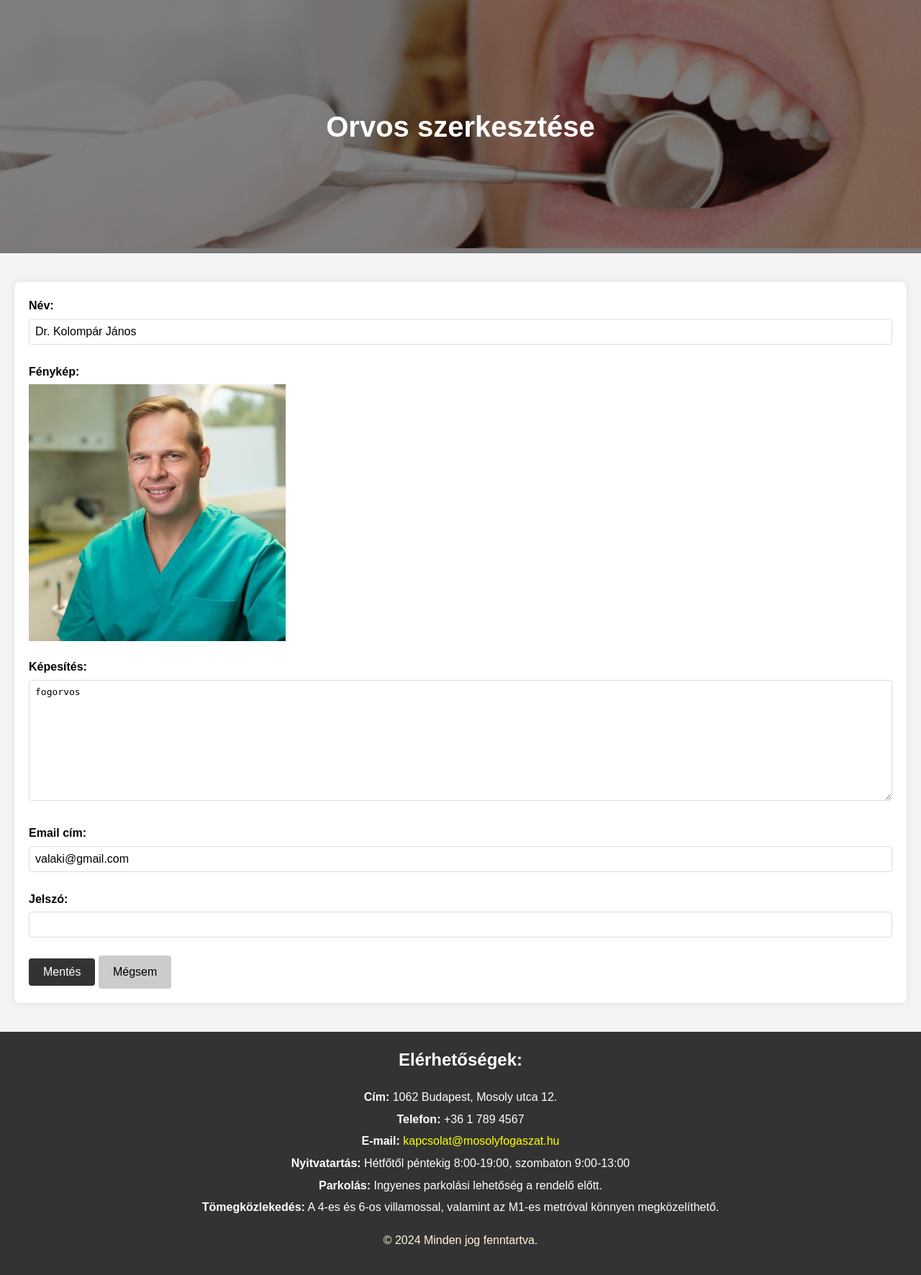
After one commit to sanyopapa/Szakdolgozat, a Django app: page /custom_admin/edit_doctor/747f8785-7071-4253-939f-8b8a520d698a/ in a window 1280 px wide. The commit adds this page. Shown: the whole page at 72% size. Run offline with Django 5.2, Linux system fonts and the light colour scheme; a user stored in the database is signed in; data comes from the database, SQL or seed files in the repository; both versions use the stored data as it was after the commit.

Commit message:
dokik hozzáadása szerkesztése törlése megvan az admin oldalon

```diff
--- a/rendelo/rendeloweboldal/forms.py
+++ b/rendelo/rendeloweboldal/forms.py
@@ -1,5 +1,6 @@
+from uuid import uuid4
 from django import forms
-from .models import RendeloUser, Patient, Treatment
+from .models import RendeloUser, Patient, Treatment, Doctor
 from datetime import timedelta
 
 class RegistrationForm(forms.ModelForm):
@@ -67,3 +68,36 @@ class TreatmentForm(forms.ModelForm):
         super().__init__(*args, **kwargs)
         if self.instance and self.instance.pk and self.instance.duration:
             self.initial['duration'] = int(self.instance.duration.total_seconds() // 60)
+
+class DoctorForm(forms.ModelForm):
+    email = forms.EmailField(label='Email cím')
+    password = forms.CharField(widget=forms.PasswordInput, label='Jelszó', required=False)
+
+    class Meta:
+        model = Doctor
+        fields = ['name', 'photo', 'qualification']
+
+    def __init__(self, *args, **kwargs):
+        super().__init__(*args, **kwargs)
+        self.fields['photo'].widget.attrs.update({'class': 'custom-file-input'})
+        self.fields['photo'].label = 'Fénykép'
+        self.fields['photo'].help_text = ''
+        self.fields['photo'].widget.attrs.update({'class': 'custom-file-input'})
+
+    def save(self, commit=True):
+        doctor = super().save(commit=False)
+        if not doctor.pk:
+            if RendeloUser.objects.filter(email=self.cleaned_data['email']).exists():
+                self.add_error('email', 'Ez az e-mail cím már létezik.')
+                return None
+            user_id = str(uuid4())
+            user = RendeloUser.objects.create_user(
+                id=user_id,
+                username=self.cleaned_data['email'],
+                email=self.cleaned_data['email'],
+                password=self.cleaned_data['password']
+            )
+            doctor.id = user_id
+        if commit:
+            doctor.save()
+        return doctor
--- a/rendelo/rendeloweboldal/static/Css/admin_style.css
+++ b/rendelo/rendeloweboldal/static/Css/admin_style.css
@@ -217,3 +226,64 @@ footer {
 .delete-button:hover {
     background-color: #c0392b;
 }
+
+.edit-button {
+    background-color: #3498db;
+    color: white;
+}
+
+.edit-button:hover {
+    background-color: #2980b9;
+}
+
+.add-button {
+    display: inline-block;
+    padding: 10px 20px;
+    margin-bottom: 10px;
+    border: none;
+    border-radius: 4px;
+    background-color: #2ecc71;
+    color: white;
+    text-decoration: none;
+    font-size: 1em;
+    cursor: pointer;
+    transition: background-color 0.3s;
+}
+
+.add-button:hover {
+    background-color: #27ae60;
+}
+
+.doctor-thumbnail {
+    max-width: 50px;
+    max-height: 50px;
+    margin-right: 10px;
+}
+
+.form-group {
+    margin-bottom: 15px;
+}
+
+.form-group label {
+    display: block;
+    font-weight: bold;
+    margin-bottom: 5px;
+}
+
+.form-group input,
+.form-group select,
+.form-group textarea {
+    width: 100%;
+    padding: 8px;
+    box-sizing: border-box;
+}
+
+.custom-file-input {
+    display: none;
+}
+
+.photo-container {
+    display: flex;
+    align-items: center;
+    gap: 20px;
+}
--- /dev/null
+++ b/rendelo/rendeloweboldal/templates/edit_doctor.html
@@ -0,0 +1,91 @@
+{% load static %}
+<!DOCTYPE html>
+<html lang="hu">
+<head>
+    <meta charset="UTF-8">
+    <meta name="viewport" content="width=device-width, initial-scale=1.0">
+    <title>Orvos szerkesztése</title>
+    <link rel="stylesheet" href="{% static 'css/admin_style.css' %}">
+    <link rel="icon" href="{% static 'images/favicon.webp' %}" type="image/webp">
+</head>
+<body>
+    <header>
+        <div class="header-container">
+            <img src="{% static 'images/fooldal_kep.png' %}" alt="Főoldal fotó" class="header-image">
+            <div class="overlay">
+                <h1 class="header-title">Orvos szerkesztése</h1>
+            </div>
+        </div>
+    </header>
+    <main>
+        <form method="post" enctype="multipart/form-data">
+            {% csrf_token %}
+            <div class="form-group">
+                <label for="id_name">Név:</label>
+                {{ form.name }}
+            </div>
+            <div class="form-group">
+                <label for="id_photo">Fénykép:</label>
+                <div class="photo-container">
+                    {% if doctor.photo %}
+                    <div class="doctor-photo">
+                        <img src="{{ doctor.photo.url }}" alt="{{ doctor.name }}" class="doctor-image" id="current-photo">
+                    </div>
+                    {% endif %}
+                    <input type="file" name="photo" id="id_photo" class="custom-file-input">
+                    <img id="new-photo-preview" class="doctor-image" style="display:none;">
+                </div>
+            </div>
+            <div class="form-group">
+                <label for="id_qualification">Képesítés:</label>
+                {{ form.qualification }}
+            </div>
+            <div class="form-group">
+                <label for="id_email">Email cím:</label>
+                {{ form.email }}
+            </div>
+            <div class="form-group">
+                <label for="id_password">Jelszó:</label>
+                {{ form.password }}
+            </div>
+            <button type="submit">Mentés</button>
+            <a href="{% url 'admin_view' %}" class="button">Mégsem</a>
+        </form>
+    </main>
+    <footer>
+        <div class="contact-info">
+            <h2>Elérhetőségek:</h2>
+            <p><strong>Cím:</strong> 1062 Budapest, Mosoly utca 12.</p>
+            <p><strong>Telefon:</strong> +36 1 789 4567</p>
+            <p><strong>E-mail:</strong> <a href="mailto:kapcsolat@mosolyfogaszat.hu">kapcsolat@mosolyfogaszat.hu</a></p>
+            <p><strong>Nyitvatartás:</strong> Hétfőtől péntekig 8:00-19:00, szombaton 9:00-13:00</p>
+            <p><strong>Parkolás:</strong> Ingyenes parkolási lehetőség a rendelő előtt.</p>
+            <p><strong>Tömegközlekedés:</strong> A 4-es és 6-os villamossal, valamint az M1-es metróval könnyen megközelíthető.</p>
+        </div>
+        <p class="copy">&copy; 2024 Minden jog fenntartva.</p>
+    </footer>
+    <script>
+        document.getElementById('id_photo').addEventListener('change', function(event) {
+            var reader = new FileReader();
+            reader.onload = function() {
+                var preview = document.getElementById('new-photo-preview');
+                preview.src = reader.result;
+                preview.style.display = 'block';
+                var currentPhoto = document.getElementById('current-photo');
+                if (currentPhoto) {
+                    currentPhoto.style.display = 'none';
+                }
+            };
+            reader.readAsDataURL(event.target.files[0]);
+        });
+
+        document.getElementById('current-photo').addEventListener('click', function() {
+            document.getElementById('id_photo').click();
+        });
+
+        document.getElementById('new-photo-preview').addEventListener('click', function() {
+            document.getElementById('id_photo').click();
+        });
+    </script>
+</body>
+</html>
--- a/rendelo/rendeloweboldal/templates/kezdooldal.html
+++ b/rendelo/rendeloweboldal/templates/kezdooldal.html
@@ -51,7 +51,7 @@
                 </tr>
                 {% for treatment in treatments %}
                 <tr>
-                    <td>{{ treatment.description }}</td>
+                    <td>{{ treatment.name }}</td>
                     <td>{{ treatment.price }} Ft</td>
                 </tr>
                 {% endfor %}
--- a/rendelo/rendeloweboldal/urls.py
+++ b/rendelo/rendeloweboldal/urls.py
@@ -10,6 +10,9 @@ urlpatterns = [
     path('custom_admin/add_treatment/', views.add_treatment, name='add_treatment'),
     path('custom_admin/edit_treatment/<uuid:treatment_id>/', views.edit_treatment, name='edit_treatment'),
     path('custom_admin/delete_treatment/<uuid:treatment_id>/', views.delete_treatment, name='delete_treatment'),
+    path('custom_admin/add_doctor/', views.add_doctor, name='add_doctor'),
+    path('custom_admin/edit_doctor/<str:doctor_id>/', views.edit_doctor, name='edit_doctor'),
+    path('custom_admin/delete_doctor/<str:doctor_id>/', views.delete_doctor, name='delete_doctor'),
     path('register/', views.register_view, name='register'),
     path('login/', views.login_view, name='login'),
     path('logout/', views.logout_view, name='logout'),
--- a/rendelo/rendeloweboldal/views.py
+++ b/rendelo/rendeloweboldal/views.py
@@ -3,7 +3,7 @@ from django.shortcuts import render, redirect, get_object_or_404
 from django.http import HttpResponse, JsonResponse
 from .models import Appointment, Treatment, Doctor, Patient, RendeloUser
 from django.contrib.auth import login as auth_login, authenticate, logout
-from .forms import RegistrationForm, LoginForm, ProfileForm, PatientForm, TreatmentForm
+from .forms import RegistrationForm, LoginForm, ProfileForm, PatientForm, TreatmentForm, DoctorForm
 from django.contrib.auth.decorators import login_required
 from django.utils import timezone
 from datetime import datetime, timedelta
@@ -49,7 +49,8 @@ def idopontfoglalas(request):
 
 def admin_view(request):
     treatments = Treatment.objects.all()
-    return render(request, 'admin.html', {'treatments': treatments})
+    doctors = Doctor.objects.all()
+    return render(request, 'admin.html', {'treatments': treatments, 'doctors': doctors})
 
 @login_required
 def add_treatment(request):
@@ -85,6 +86,47 @@ def delete_treatment(request, treatment_id):
         treatment.delete()
         return redirect('admin_view')
     return render(request, 'delete_treatment.html', {'treatment': treatment})
+
+@login_required
+def add_doctor(request):
+    if request.method == 'POST':
+        form = DoctorForm(request.POST, request.FILES)
+        if form.is_valid():
+            doctor = form.save(commit=False)
+            if doctor:
+                doctor.save()
+                return redirect('admin_view')
+    else:
+        form = DoctorForm()
+    return render(request, 'add_doctor.html', {'form': form})
+
+@login_required
+def edit_doctor(request, doctor_id):
+    doctor = get_object_or_404(Doctor, id=doctor_id)
+    user = get_object_or_404(RendeloUser, id=doctor_id)
+    if request.method == 'POST':
+        form = DoctorForm(request.POST, request.FILES, instance=doctor)
+        if form.is_valid():
+            user.email = form.cleaned_data['email']
+            if form.cleaned_data['password']:
+                user.set_password(form.cleaned_data['password'])
+            user.save()
+            form.save()
+            return redirect('admin_view')
+    else:
+        form = DoctorForm(instance=doctor)
+        form.fields['email'].initial = user.email
+    return render(request, 'edit_doctor.html', {'form': form, 'doctor': doctor})
+
+@login_required
+def delete_doctor(request, doctor_id):
+    doctor = get_object_or_404(Doctor, id=doctor_id)
+    user = get_object_or_404(RendeloUser, id=doctor_id)
+    if request.method == 'POST':
+        user.delete()
+        doctor.delete()
+        return redirect('admin_view')
+    return render(request, 'delete_doctor.html', {'doctor': doctor})
 
 def register_view(request):
     if request.method == 'POST':
```
Also changed, not shown: other parts of rendelo/rendeloweboldal/static/Css/admin_style.css (+17 -8 lines), rendelo/rendeloweboldal/templates/add_doctor.html (added, +76 -0 lines), rendelo/rendeloweboldal/templates/admin.html (+20 -16 lines), rendelo/rendeloweboldal/templates/delete_doctor.html (added, +47 -0 lines), rendelo/db.sqlite3, rendelo/media/doctor_pictures/fogorvoscsavo_2x61qrx.jpg (added), rendelo/media/doctor_pictures/fogorvoscsavo_YHvqoZu.jpg (added), rendelo/media/doctor_pictures/kep2.png (added).
